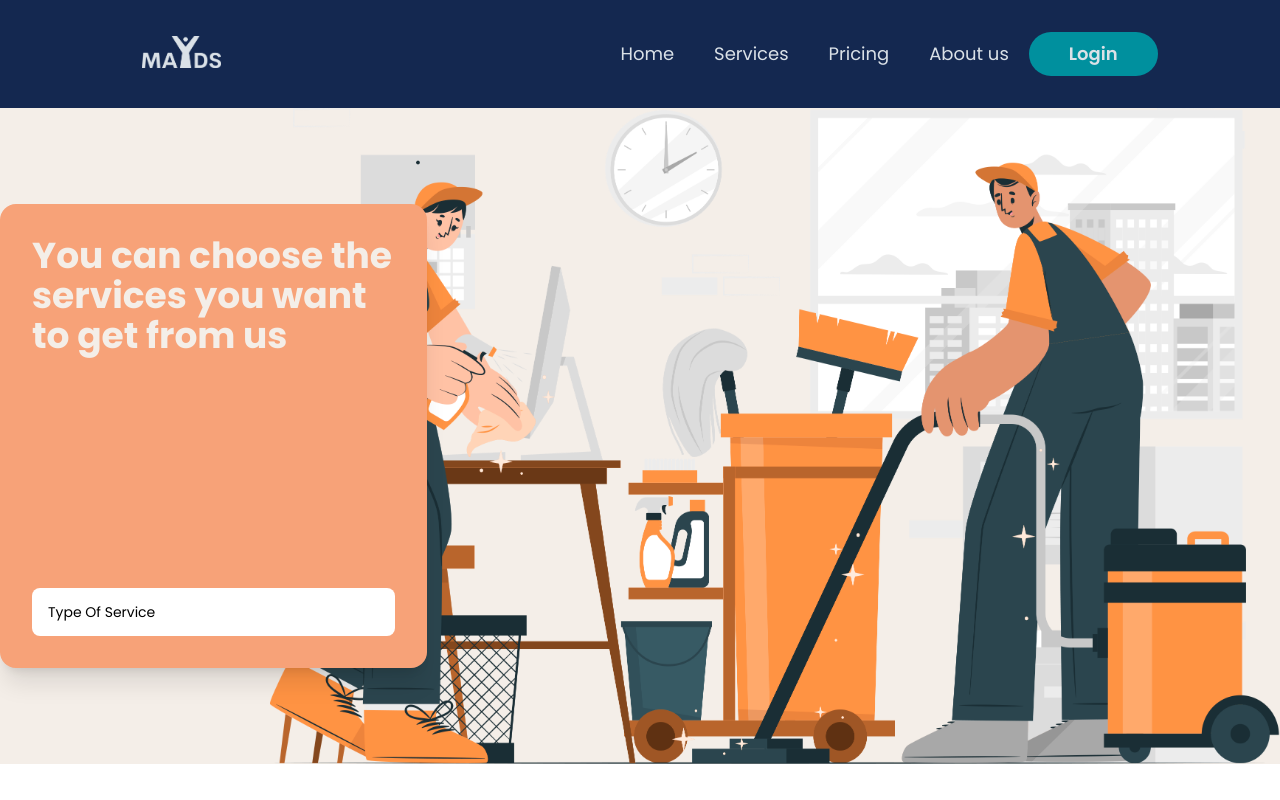
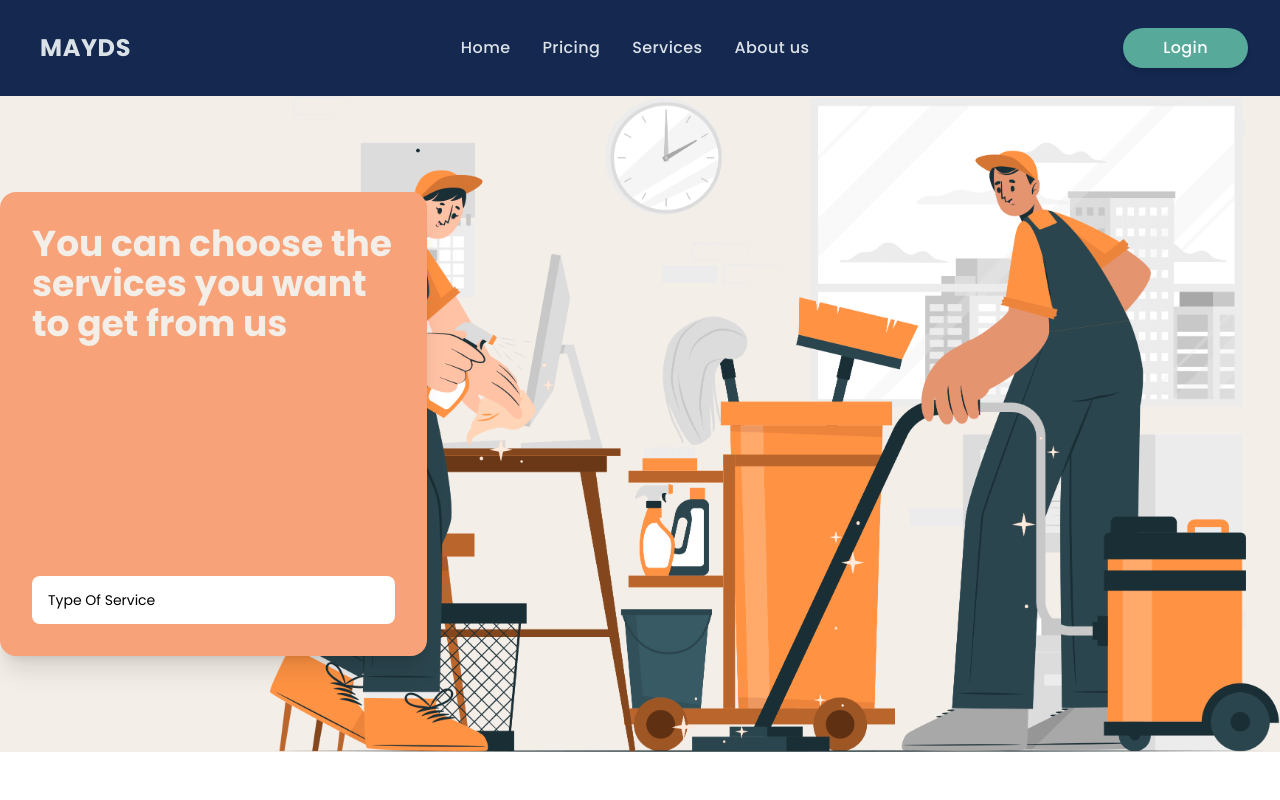
Before and after one commit to IshThumber/Mayds, a React (Create React App) app: page / in a window 1280 px wide. Shown: the top 800 px of the page. Built offline with nearby package versions, Linux system fonts and the light colour scheme; some icons are missing.

Commit message:
nav bar section done

```diff
--- a/src/Pages/Nav.js
+++ b/src/Pages/Nav.js
@@ -1,77 +1,147 @@
-// // import { Button, Box, Text } from "@chakra-ui/react";
+// // // import { Button, Box, Text } from "@chakra-ui/react";
 
-// // const Nav = () => {
+// // // const Nav = () => {
+// // //   return (
+// // //     <>
+// // //       <Box
+// // //         p={7}
+// // //         display="flex"
+// // //         justifyContent="space-between"
+// // //         alignItems="center"
+// // //         bg="#142850"
+// // //         flexDirection={{
+// // //           base: "column",
+// // //           md: "row"
+// // //         }}
+// // //       >
+// // //         <Box w="80%" display="flex" justifyContent="space-between" alignItems="center" margin="auto">
+// // //           <Box w="40%">
+// // //             <Text fontSize="2rem">Mayds</Text>
+// // //           </Box>
+// // //           <Box display="flex" flexDirection="row" w="60%" justifyContent="space-between" alignItems="center">
+// // //             <Box
+// // //               display="flex"
+// // //               flexDirection={{
+// // //                 base: "column",
+// // //                 md: "row"
+// // //               }}
+// // //               justifyContent="space-between"
+// // //               alignItems="center"
+// // //               w="60%"
+// // //             >
+// // //               <Text fontSize="1rem">Home</Text>
+// // //               <Text fontSize="1rem">Services</Text>
+// // //               <Text fontSize="1rem">About us</Text>
+// // //               <Text fontSize="1rem">Contact</Text>
+// // //             </Box>
+// // //             <Box w="20%">
+// // //               <Button bg="#00909E" color="#DAE1E7" px="10" borderRadius="full">
+// // //                 Login
+// // //               </Button>
+// // //             </Box>
+// // //           </Box>
+// // //         </Box>
+// // //       </Box>
+// // //     </>
+// // //   );
+// // // };
+// // // export default Nav;
+
+// // // import { Box, Flex, Button, useColorModeValue } from "@chakra-ui/react";
+
+// // // function Navbar() {
+// // //   return (
+// // //     <Box bg={useColorModeValue("gray.100", "gray.900")} px={4}>
+// // //       <Flex h={16} alignItems={"center"} justifyContent={"space-between"}>
+// // //         <Box fontWeight="bold">Your Website Name</Box>
+// // //         <Box>
+// // //           <Flex alignItems={"center"} justifyContent={"center"} flexWrap={"wrap"}>
+// // //             <Button variant="ghost" m={2}>
+// // //               Home
+// // //             </Button>
+// // //             <Button variant="ghost" m={2}>
+// // //               Services
+// // //             </Button>
+// // //             <Button variant="ghost" m={2}>
+// // //               Pricing
+// // //             </Button>
+// // //             <Button variant="ghost" m={2}>
+// // //               About Us
+// // //             </Button>
+// // //             <Button colorScheme="blue" m={2}>
+// // //               Login
+// // //             </Button>
+// // //           </Flex>
+// // //         </Box>
+// // //       </Flex>
+// // //     </Box>
+// // //   );
+// // // }
+
+// // // export default Navbar;
+
+// // import { useState } from "react";
+// // import { Box, Flex, IconButton, Button } from "@chakra-ui/react";
+// // import { HamburgerIcon, CloseIcon } from "@chakra-ui/icons";
+
+// // function Navbar() {
+// //   const [isOpen, setIsOpen] = useState(false);
+// //   // const iconColor = useColorModeValue("gray.900", "gray.100");
+// //   const handleToggle = () => setIsOpen(!isOpen);
 // //   return (
-// //     <>
-// //       <Box
-// //         p={7}
-// //         display="flex"
-// //         justifyContent="space-between"
-// //         alignItems="center"
-// //         bg="#142850"
-// //         flexDirection={{
-// //           base: "column",
-// //           md: "row"
-// //         }}
-// //       >
-// //         <Box w="80%" display="flex" justifyContent="space-between" alignItems="center" margin="auto">
-// //           <Box w="40%">
-// //             <Text fontSize="2rem">Mayds</Text>
+// //     <Box px={4} bg="#142850" color="#DAE1E7">
+// //       <Flex py={6} alignItems={"center"} justifyContent={"space-between"} justifySelf={"center"}>
+// //         <Box fontWeight="bold" fontSize="1.5rem" ml={20}>
+// //           Mayds
+// //         </Box>
+// //         <Flex alignItems={"center"} justifyContent={"center"} flexWrap={"wrap"}>
+// //           <Box display={{ base: "block", md: "none" }}>
+// //             <IconButton icon={isOpen ? <CloseIcon /> : <HamburgerIcon />} aria-label={isOpen ? "Close Menu" : "Open Menu"} onClick={handleToggle} />
 // //           </Box>
-// //           <Box display="flex" flexDirection="row" w="60%" justifyContent="space-between" alignItems="center">
-// //             <Box
-// //               display="flex"
-// //               flexDirection={{
-// //                 base: "column",
-// //                 md: "row"
-// //               }}
-// //               justifyContent="space-between"
-// //               alignItems="center"
-// //               w="60%"
-// //             >
-// //               <Text fontSize="1rem">Home</Text>
-// //               <Text fontSize="1rem">Services</Text>
-// //               <Text fontSize="1rem">About us</Text>
-// //               <Text fontSize="1rem">Contact</Text>
-// //             </Box>
-// //             <Box w="20%">
-// //               <Button bg="#00909E" color="#DAE1E7" px="10" borderRadius="full">
+// //           <Box display={{ base: "none", md: "block" }}>
+// //             <Flex alignItems={"center"} justifyContent={"center"} flexWrap={"wrap"}>
+// //               <Button variant="ghost" m={2}>
+// //                 Home
+// //               </Button>
+// //               <Button variant="ghost" m={2}>
+// //                 Services
+// //               </Button>
+// //               <Button variant="ghost" m={2}>
+// //                 Pricing
+// //               </Button>
+// //               <Button variant="ghost" m={2}>
+// //                 About Us
+// //               </Button>
+// //               <Button bg="#00909E" mx={20} px={10} borderRadius="full">
 // //                 Login
 // //               </Button>
-// //             </Box>
+// //             </Flex>
 // //           </Box>
-// //         </Box>
-// //       </Box>
-// //     </>
-// //   );
-// // };
-// // export default Nav;
-
-// // import { Box, Flex, Button, useColorModeValue } from "@chakra-ui/react";
-
-// // function Navbar() {
-// //   return (
-// //     <Box bg={useColorModeValue("gray.100", "gray.900")} px={4}>
-// //       <Flex h={16} alignItems={"center"} justifyContent={"space-between"}>
-// //         <Box fontWeight="bold">Your Website Name</Box>
-// //         <Box>
-// //           <Flex alignItems={"center"} justifyContent={"center"} flexWrap={"wrap"}>
-// //             <Button variant="ghost" m={2}>
-// //               Home
-// //             </Button>
-// //             <Button variant="ghost" m={2}>
-// //               Services
-// //             </Button>
-// //             <Button variant="ghost" m={2}>
-// //               Pricing
-// //             </Button>
-// //             <Button variant="ghost" m={2}>
-// //               About Us
-// //             </Button>
-// //             <Button colorScheme="blue" m={2}>
-// //               Login
-// //             </Button>
-// //           </Flex>
+// //         </Flex>
+// //         <Box display={{ base: "block", md: "none" }}>
+// //           <Box pos="absolute" top={16} right={0} left={0} zIndex={1} bg="yellow">
+// //             {isOpen && (
+// //               <Box py={2} px={4} shadow="md" borderRadius="md">
+// //                 <Flex alignItems={"center"} justifyContent={"center"} flexWrap={"wrap"}>
+// //                   <Button variant="ghost" m={2}>
+// //                     Home
+// //                   </Button>
+// //                   <Button variant="ghost" m={2}>
+// //                     Services
+// //                   </Button>
+// //                   <Button variant="ghost" m={2}>
+// //                     Pricing
+// //                   </Button>
+// //                   <Button variant="ghost" m={2}>
+// //                     About Us
+// //                   </Button>
+// //                   <Button colorScheme="blue" m={2}>
+// //                     Login
+// //                   </Button>
+// //                 </Flex>
+// //               </Box>
+// //             )}
+// //           </Box>
 // //         </Box>
 // //       </Flex>
 // //     </Box>
@@ -79,90 +149,53 @@
 // // }
 
 // // export default Navbar;
+// // import React from "react";
 
-// import { useState } from "react";
-// import { Box, Flex, IconButton, Button } from "@chakra-ui/react";
-// import { HamburgerIcon, CloseIcon } from "@chakra-ui/icons";
+// // const NavBar = () => {
+// //   return (
+// //     <>
+// //       <div class="py-10 px-9 flex justify-between bg-ninth text-fourth ">
+// //         <div class="flex justify-between w-11/12 m-auto">
+// //           <div class="text-3xl font-bold px-5 text-center justify-center align-middle py-1">Mayds</div>
+// //           <div class="flex justify-between text-center">
+// //             <div class="px-5 py-2 text-lg">Home</div>
+// //             <div class="px-5 py-2 text-lg">Services</div>
+// //             <div class="px-5 py-2 text-lg">Pricing</div>
+// //             <div class="px-5 py-2 text-lg">About us</div>
+// //             <div class="px-[2.5rem] py-2 bg-tenth text-center justify-center rounded-full text-lg font-semibold">Login</div>
+// //           </div>
+// //         </div>
+// //       </div>
+// //     </>
+// //   );
+// // };
 
-// function Navbar() {
-//   const [isOpen, setIsOpen] = useState(false);
-//   // const iconColor = useColorModeValue("gray.900", "gray.100");
-//   const handleToggle = () => setIsOpen(!isOpen);
-//   return (
-//     <Box px={4} bg="#142850" color="#DAE1E7">
-//       <Flex py={6} alignItems={"center"} justifyContent={"space-between"} justifySelf={"center"}>
-//         <Box fontWeight="bold" fontSize="1.5rem" ml={20}>
-//           Mayds
-//         </Box>
-//         <Flex alignItems={"center"} justifyContent={"center"} flexWrap={"wrap"}>
-//           <Box display={{ base: "block", md: "none" }}>
-//             <IconButton icon={isOpen ? <CloseIcon /> : <HamburgerIcon />} aria-label={isOpen ? "Close Menu" : "Open Menu"} onClick={handleToggle} />
-//           </Box>
-//           <Box display={{ base: "none", md: "block" }}>
-//             <Flex alignItems={"center"} justifyContent={"center"} flexWrap={"wrap"}>
-//               <Button variant="ghost" m={2}>
-//                 Home
-//               </Button>
-//               <Button variant="ghost" m={2}>
-//                 Services
-//               </Button>
-//               <Button variant="ghost" m={2}>
-//                 Pricing
-//               </Button>
-//               <Button variant="ghost" m={2}>
-//                 About Us
-//               </Button>
-//               <Button bg="#00909E" mx={20} px={10} borderRadius="full">
-//                 Login
-//               </Button>
-//             </Flex>
-//           </Box>
-//         </Flex>
-//         <Box display={{ base: "block", md: "none" }}>
-//           <Box pos="absolute" top={16} right={0} left={0} zIndex={1} bg="yellow">
-//             {isOpen && (
-//               <Box py={2} px={4} shadow="md" borderRadius="md">
-//                 <Flex alignItems={"center"} justifyContent={"center"} flexWrap={"wrap"}>
-//                   <Button variant="ghost" m={2}>
-//                     Home
-//                   </Button>
-//                   <Button variant="ghost" m={2}>
-//                     Services
-//                   </Button>
-//                   <Button variant="ghost" m={2}>
-//                     Pricing
-//                   </Button>
-//                   <Button variant="ghost" m={2}>
-//                     About Us
-//                   </Button>
-//                   <Button colorScheme="blue" m={2}>
-//                     Login
-//                   </Button>
-//                 </Flex>
-//               </Box>
-//             )}
-//           </Box>
-//         </Box>
-//       </Flex>
-//     </Box>
-//   );
-// }
+// // export default NavBar;
 
-// export default Navbar;
-// import React from "react";
+// import React, { useState } from "react";
+// import Mayds from "../assets/Mayds.png";
 
 // const NavBar = () => {
+//   const [showMenu, setShowMenu] = useState(false);
+
+//   const handleMenuToggle = () => {
+//     setShowMenu(!showMenu);
+//   };
+
 //   return (
 //     <>
-//       <div class="py-10 px-9 flex justify-between bg-ninth text-fourth ">
-//         <div class="flex justify-between w-11/12 m-auto">
-//           <div class="text-3xl font-bold px-5 text-center justify-center align-middle py-1">Mayds</div>
-//           <div class="flex justify-between text-center">
-//             <div class="px-5 py-2 text-lg">Home</div>
-//             <div class="px-5 py-2 text-lg">Services</div>
-//             <div class="px-5 py-2 text-lg">Pricing</div>
-//             <div class="px-5 py-2 text-lg">About us</div>
-//             <div class="px-[2.5rem] py-2 bg-tenth text-center justify-center rounded-full text-lg font-semibold">Login</div>
+//       <div className="py-8 px-9 flex justify-between bg-ninth text-fourth">
+//         <div className="px-9 flex justify-between w-11/12  m-auto">
+//           <div className="text-3xl font-bold px-5 text-center justify-center align-middle py-1">
+//             <img src={Mayds} alt="" className="h-8 object-contain aspect-auto	" />
+//           </div>
+//           <div className={`${showMenu ? "block" : "hidden"} sm:flex sm:justify-between text-center items-center`}>
+//             <div className="px-4 sm:px-5 py-2 text-lg">Home</div>
+//             <div className="px-4 sm:px-5 py-2 text-lg">Services</div>
+//             <div className="px-4 sm:px-5 py-2 text-lg">Pricing</div>
+//             <div className="px-4 sm:px-5 py-2 text-lg">About us</div>
+
+//             <div className="px-[2.5rem] py-2 bg-tenth text-center justify-center rounded-full text-lg font-semibold">Login</div>
 //           </div>
 //         </div>
 //       </div>
@@ -173,54 +206,164 @@
 // export default NavBar;
 
 import React, { useState } from "react";
-import Mayds from "../assets/Mayds.png";
+import { FaBars, FaTimes } from "react-icons/fa";
 
-const NavBar = () => {
-  const [showMenu, setShowMenu] = useState(false);
-
-  const handleMenuToggle = () => {
-    setShowMenu(!showMenu);
-  };
+const Navbar = () => {
+  const [isMenuOpen, setIsMenuOpen] = useState(false);
 
   return (
     <>
-      <div className="py-8 px-9 flex justify-between bg-ninth text-fourth">
-        <div className="px-9 flex justify-between w-11/12  m-auto">
-          <div className="text-3xl font-bold px-5 text-center justify-center align-middle py-1">
-
-            <img src={Mayds} alt="" className="h-8 object-contain aspect-auto	" />
-          </div>
-          <div className="sm:hidden">
-            <button onClick={handleMenuToggle} className="block text-gray-400 hover:text-fourth focus:text-fourth focus:outline-none">
-              <svg className="h-6 w-6 fill-current" viewBox="0 0 24 24" xmlns="http://www.w3.org/2000/svg">
-                {showMenu ? (
-                  <path
-                    fillRule="evenodd"
-                    clipRule="evenodd"
-                    d="M4.929 4.929a2 2 0 0 1 2.828 0L12 9.172l4.243-4.243a2 2 0 0 1 2.828 2.828L14.828 12l4.243 4.243a2 2 0 1 1-2.828 2.828L12 14.828l-4.243 4.243a2 2 0 1 1-2.828-2.828L9.172 12 4.929 7.757a2 2 0 0 1 0-2.828z"
-                  />
-                ) : (
-                  <path
-                    fillRule="evenodd"
-                    clipRule="evenodd"
-                    d="M4 6a2 2 0 0 1 2-2h12a2 2 0 1 1 0 4H6a2 2 0 0 1-2-2zm0 6a2 2 0 0 1 2-2h12a2 2 0 1 1 0 4H6a2 2 0 0 1-2-2zm2 6a2 2 0 1 0 4 0 2 2 0 0 0-4 0zm6 0a2 2 0 1 0 4 0 2 2 0 0 0-4 0z"
-                  />
-                )}
-              </svg>
-            </button>
-          </div>
-          <div className={`${showMenu ? "block" : "hidden"} sm:flex sm:justify-between text-center items-center`}>
-            <div className="px-4 sm:px-5 py-2 text-lg">Home</div>
-            <div className="px-4 sm:px-5 py-2 text-lg">Services</div>
-            <div className="px-4 sm:px-5 py-2 text-lg">Pricing</div>
-            <div className="px-4 sm:px-5 py-2 text-lg">About us</div>
-
-            <div className="px-[2.5rem] py-2 bg-tenth text-center justify-center rounded-full text-lg font-semibold">Login</div>
+      <div className="relative bg-ninth text-fourth py-2">
+        <div class="px-4 py-5 mx-auto sm:max-w-xl md:max-w-full lg:max-w-screen-xl md:px-24 lg:px-8">
+          <div class="relative flex items-center justify-between">
+            <a href="/" aria-label="Company" title="mayds" class="inline-flex items-center">
+              <span class="ml-2 text-2xl font-bold tracking-wide uppercase">Mayds</span>
+            </a>
+            <ul class="flex items-center hidden space-x-8 lg:flex">
+              <li>
+                <a
+                  href="/"
+                  aria-label="Our product"
+                  title="Our product"
+                  class="font-medium tracking-wide transition-colors duration-200 hover:text-deep-purple-accent-400"
+                >
+                  Home
+                </a>
+              </li>
+              <li>
+                <a
+                  href="/"
+                  aria-label="Our product"
+                  title="Our product"
+                  class="font-medium tracking-wide  transition-colors duration-200 hover:text-deep-purple-accent-400"
+                >
+                  Pricing
+                </a>
+              </li>
+              <li>
+                <a
+                  href="/"
+                  aria-label="Product pricing"
+                  title="Product pricing"
+                  class="font-medium tracking-wide  transition-colors duration-200 hover:text-deep-purple-accent-400"
+                >
+                  Services
+                </a>
+              </li>
+              <li>
+                <a
+                  href="/"
+                  aria-label="About us"
+                  title="About us"
+                  class="font-medium tracking-wide  transition-colors duration-200 hover:text-deep-purple-accent-400"
+                >
+                  About us
+                </a>
+              </li>
+            </ul>
+            <ul class="flex items-center hidden space-x-8 lg:flex">
+              <li>
+                <a
+                  href="/"
+                  class="inline-flex items-center justify-center h-fit py-2 -ml-4 px-10 font-medium tracking-wide text-white transition duration-200 shadow-md bg-eighth hover:bg-tenth focus:shadow-outline focus:outline-none rounded-full"
+                  aria-label="Sign up"
+                  title="Sign up"
+                >
+                  Login
+                </a>
+              </li>
+            </ul>
+            <div class="lg:hidden">
+              <button
+                aria-label="Open Menu"
+                title="Open Menu"
+                class="p-2 -mr-1 transition duration-200 rounded focus:outline-none focus:shadow-outline hover:bg-deep-purple-50 focus:bg-deep-purple-50"
+                onClick={() => setIsMenuOpen(true)}
+              >
+                <FaBars />
+              </button>
+              {isMenuOpen && (
+                <div class="absolute top-0 left-0 w-full">
+                  <div class="p-5 bg-first border rounded shadow-sm z-auto">
+                    <div class="flex items-center justify-between mb-4">
+                      <div>
+                        <a href="/" aria-label="Company" title="Company" class="inline-flex items-center">
+                          <span class="ml-2 text-xl font-bold tracking-wide uppercase">Mayds</span>
+                        </a>
+                      </div>
+                      <div>
+                        <button
+                          aria-label="Close Menu"
+                          title="Close Menu"
+                          class="p-2 -mt-2 -mr-2 transition duration-200 rounded hover:bg-gray-200 focus:bg-gray-200 focus:outline-none focus:shadow-outline"
+                          onClick={() => setIsMenuOpen(false)}
+                        >
+                          <FaTimes />
+                        </button>
+                      </div>
+                    </div>
+                    <nav>
+                      <ul class="space-y-4">
+                        <li>
+                          <a
+                            href="/"
+                            aria-label="Our product"
+                            title="Our product"
+                            class="font-medium tracking-wide  transition-colors duration-200 hover:text-deep-purple-accent-400"
+                          >
+                            Home
+                          </a>
+                        </li>
+                        <li>
+                          <a
+                            href="/"
+                            aria-label="Our product"
+                            title="Our product"
+                            class="font-medium tracking-wide  transition-colors duration-200 hover:text-deep-purple-accent-400"
+                          >
+                            Pricing
+                          </a>
+                        </li>
+                        <li>
+                          <a
+                            href="/"
+                            aria-label="Product pricing"
+                            title="Product pricing"
+                            class="font-medium tracking-wide  transition-colors duration-200 hover:text-deep-purple-accent-400"
+                          >
+                            Services
+                          </a>
+                        </li>
+                        <li>
+                          <a
+                            href="/"
+                            aria-label="About us"
+                            title="About us"
+                            class="font-medium tracking-wide  transition-colors duration-200 hover:text-deep-purple-accent-400"
+                          >
+                            About us
+                          </a>
+                        </li>
+                        <li>
+                          <a
+                            href="/"
+                            class="inline-flex items-center justify-center w-full h-12 px-6 font-medium tracking-wide text-white transition duration-200 shadow-md bg-eighth hover:bg-tenth focus:shadow-outline focus:outline-none rounded-full"
+                            aria-label="Sign up"
+                            title="Sign up"
+                          >
+                            Login
+                          </a>
+                        </li>
+                      </ul>
+                    </nav>
+                  </div>
+                </div>
+              )}
+            </div>
           </div>
         </div>
       </div>
     </>
   );
 };
-
-export default NavBar;
+export default Navbar;
```
